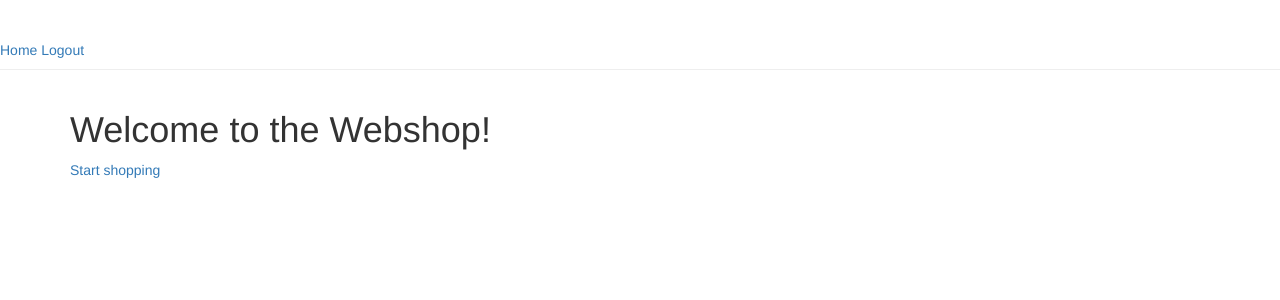
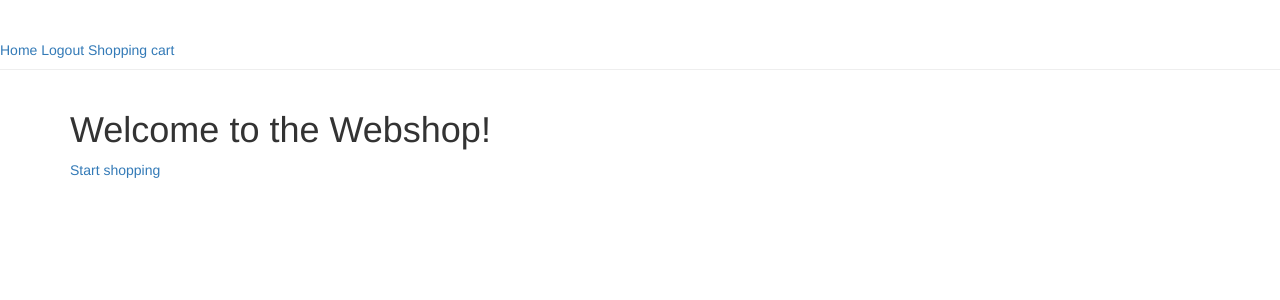
Before and after one commit to emorthen/AdvancedSoftwareDevelopment, a Django app: page / in a window 1280 px wide. Shown: the top 300 px of the page. Run offline with Django 3.2, Linux system fonts and the light colour scheme; the visitor is signed in with stand-in values (Sample User, id 1); some libraries are stand-ins or nearby versions.

Commit message:
Shopping cart in top menu

```diff
--- a/AdvancedSoftwareDevelopment/templates/base.html
+++ b/AdvancedSoftwareDevelopment/templates/base.html
@@ -13,6 +13,7 @@
       <div class="page-header loginout">
           <a href="{% url 'index' %}">Home</a>
           <a href="/logout">Logout</a>
+          <a href="/cart">Shopping cart</a>
 
       </div>
       <div class="content container">
```
